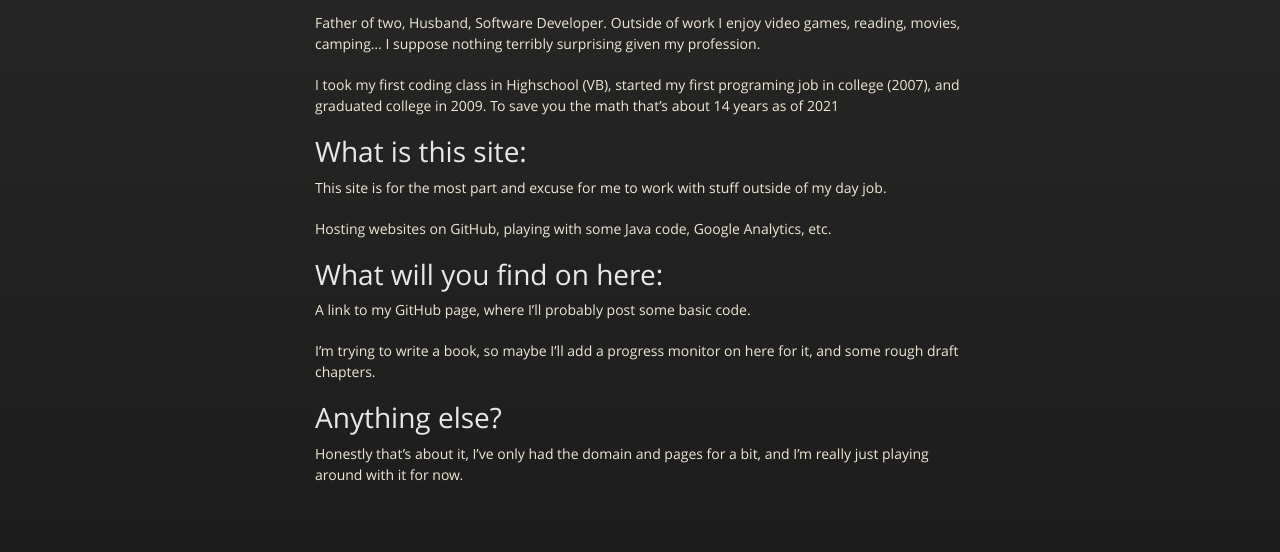
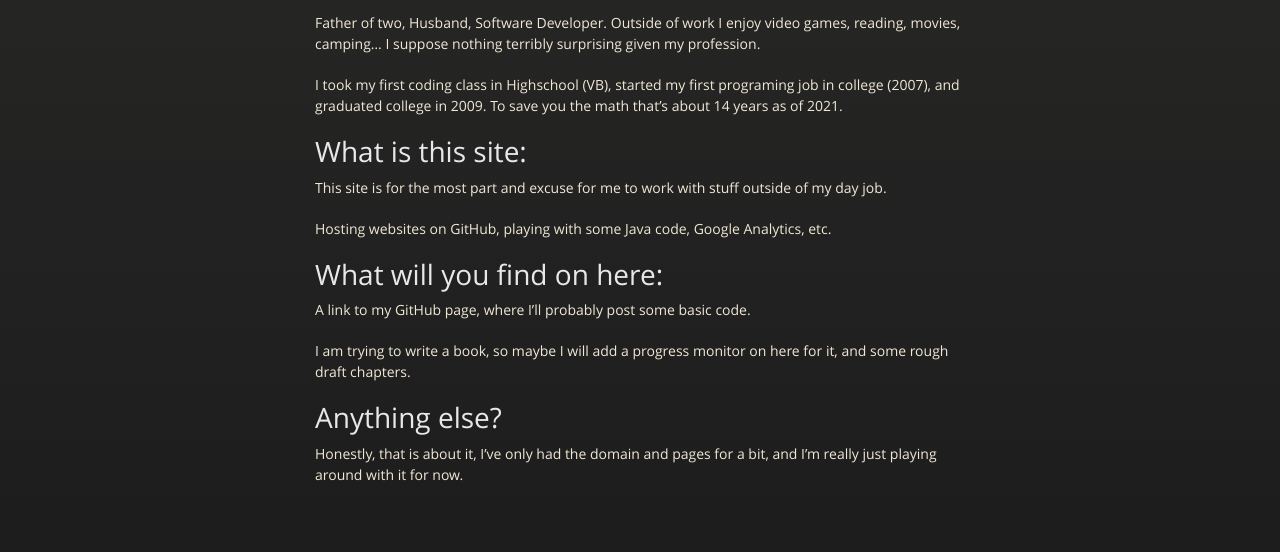
Before and after one commit to Atams777/atams777.github.io, a Jekyll site: the page built from index.md, in a window 1280 px wide. Shown: the part 300-852 px from the top of the page. Built offline with Jekyll 4.4.1, drawn with Linux system fonts in a browser that asks for light colours; our own code applies the rules of GitHub Pages for plain Markdown files.

Commit message:
Grammar corrections

```diff
--- a/index.md
+++ b/index.md
@@ -6,7 +6,7 @@ layout: default
 
 Father of two, Husband, Software Developer. Outside of work I enjoy video games, reading, movies, camping... I suppose nothing terribly surprising given my profession.
 
-I took my first coding class in Highschool (VB), started my first programing job in college (2007), and graduated college in 2009. To save you the math that's about 14 years as of 2021
+I took my first coding class in Highschool (VB), started my first programing job in college (2007), and graduated college in 2009. To save you the math that's about 14 years as of 2021.
 
 # What is this site:
 
@@ -18,8 +18,8 @@ Hosting websites on GitHub, playing with some Java code, Google Analytics, etc.
 
 A link to my GitHub page, where I'll probably post some basic code.
 
-I'm trying to write a book, so maybe I'll add a progress monitor on here for it, and some rough draft chapters.
+I am trying to write a book, so maybe I will add a progress monitor on here for it, and some rough draft chapters.
 
 # Anything else?
 
-Honestly that's about it, I've only had the domain and pages for a bit, and I'm really just playing around with it for now.
+Honestly, that is about it, I've only had the domain and pages for a bit, and I'm really just playing around with it for now.
```
